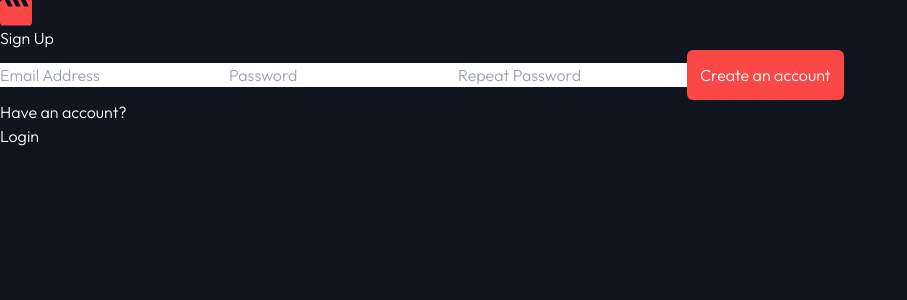
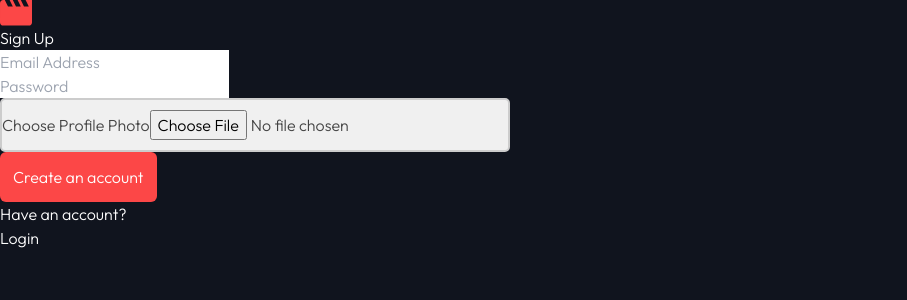
Before and after one commit to mariamdatuka/entertainment-app, a React (Vite) app: page /signup in a window 1280 px wide. Shown: the top 300 px of the page, without its empty margins (0-907 px from the left). Built offline with nearby package versions, Linux system fonts and the light colour scheme.

Commit message:
create signup functionality

```diff
--- a/package.json
+++ b/package.json
@@ -10,12 +10,15 @@
     "preview": "vite preview"
   },
   "dependencies": {
+    "@hookform/resolvers": "^3.1.1",
     "@reduxjs/toolkit": "^1.9.5",
     "axios": "^1.4.0",
     "react": "^18.2.0",
     "react-dom": "^18.2.0",
+    "react-hook-form": "^7.45.2",
     "react-redux": "^8.1.2",
-    "react-router-dom": "^6.14.2"
+    "react-router-dom": "^6.14.2",
+    "yup": "^1.2.0"
   },
   "devDependencies": {
     "@types/react": "^18.2.15",
--- a/src/api/api.ts
+++ b/src/api/api.ts
@@ -1,7 +1,12 @@
 import axios from 'axios'
+
 
 const BASE_URL= 'https://entertainment-web.onrender.com/api'
 
 export const getAllData=()=>{
     return axios.get(`${BASE_URL}/film`)
 }
+/*export const signUpUser=(data:userData)=>{
+   return axios.post(`${BASE_URL}/user/signup`, data)
+}
+*/
--- a/src/index.css
+++ b/src/index.css
@@ -76,3 +76,20 @@ body{
     align-items:flex-end;
     gap:20px;
 }
+
+.upload {
+    display: inline-flex;
+    align-items: center;
+    justify-content: center;
+    padding:10px 0;
+    background-color: #f0f0f0;
+    color: #444;
+    border: 2px solid #ccc;
+    border-radius: 5px;
+    cursor: pointer;
+    transition: background-color 0.3s ease;
+  }
+
+  .upload:hover {
+    background-color: #ddd;
+  }
--- a/src/pages/SignUp.tsx
+++ b/src/pages/SignUp.tsx
@@ -1,18 +1,66 @@
 import { Link } from "react-router-dom"
 import icon from '../assets/movie.svg'
+import { useForm} from "react-hook-form"
+import { yupResolver } from "@hookform/resolvers/yup"
+import * as yup from "yup"
+import axios from 'axios'
+import { userData } from "../../types"
 
 const SignUp = () => {
+const schema=yup.object().shape({
+  avatar:yup.mixed().test('fileRequired', 'Please upload a photo', (value) => {
+    if (value) return true;
+    return false;
+  }),
+  email:yup.string().required('required'),
+  password:yup.string().required('required'),
+})
+
+const{register,handleSubmit,formState:{errors}}=useForm({
+  resolver: yupResolver(schema),
+  defaultValues:{
+    password:'',
+    email:'',
+    avatar:'',
+  }
+})
+
+const onSubmit = async (data:userData) =>{
+    const formData = new FormData();
+    formData.append('avatar', data.avatar[0]);
+    formData.append('email', data.email);
+    formData.append('password', data.password);
+  try {
+    const response = await axios.post('https://entertainment-web.onrender.com/api/user/signup', formData);
+    console.log(response.data);
+  } catch (error) {
+    console.log(error);
+  }
+}
+
   return (
     <>
     <section className='flex flex-col items-center justify-center gap-7 h-screen'>
         <img src={icon} alt='icon'/>
       <main className='w-80 bg-[var(--color-semidark-blue)] p-4 rounded-md flex flex-col gap-2 items-start'>
            <h1 className='text-3xl'>Sign Up</h1>
-           <form className='flex flex-col w-full gap-4 pt-4'>
-              <input className='focus:outline-none w-full border-b border-b-slate-400 bg-transparent py-3 placeholder:text-base' placeholder='Email Address'type='email'/>
-              <input className='focus:outline-none w-full border-b border-b-slate-400 bg-transparent py-3 placeholder:text-base'placeholder='Password' type='password'/>
-              <input className='focus:outline-none w-full border-b border-b-slate-400 bg-transparent py-3 placeholder:text-base'placeholder='Repeat Password' type='password'/>
-              <button className='text-center mt-5 btn' type='submit'>Create an account</button>
+           <form onSubmit={handleSubmit(onSubmit)} className='flex flex-col w-full gap-3 pt-4'>
+               <div className='w-full flex flex-col gap-1'>
+                  <input {...register('email')} className='focus:outline-none w-full border-b border-b-slate-400 bg-transparent py-3 placeholder:text-base' placeholder='Email Address'type='email'/>
+                  {errors.email && <span className='text-xs text-[var(--color-dark-red)]'>{errors.email.message}</span>}
+               </div>
+               <div className='w-full flex flex-col gap-1'>
+                   <input {...register('password')} className='focus:outline-none w-full border-b border-b-slate-400 bg-transparent py-3 placeholder:text-base'placeholder='Password' type='password'/>
+                   {errors.password && <span className='text-xs text-[var(--color-dark-red)]'>{errors.password.message}</span>}
+                </div>
+               <div className='w-full flex flex-col gap-1'>
+                   <label className='upload mt-2'>Choose Profile Photo
+                    <input {...register('avatar')} type='file'
+                     className='hidden'/>
+                   </label>
+                   {errors.avatar && <span className='text-xs text-[var(--color-dark-red)]'>{errors.avatar.message}</span>}
+                 </div>
+              <button className='text-center mt-2 btn' type='submit'>Create an account</button>
            </form>
            <div className='flex items-center justify-center gap-2 self-center mt-2'>
               <p>Have an account?</p>
--- a/types.ts
+++ b/types.ts
@@ -10,3 +10,9 @@ export interface Data{
     isBookmarked: boolean;
     isTrending: boolean;
 }
+
+export interface userData{
+    avatar:any;
+    email:string;
+    password:string;
+}
```
Also changed, not shown: 1 other file (tests, documents, lock files or other folders).
